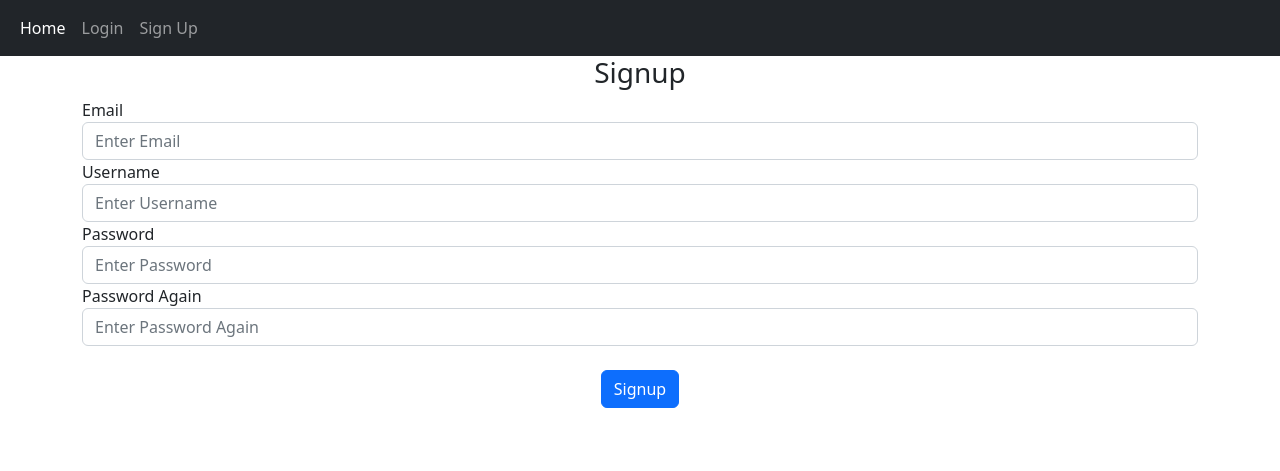
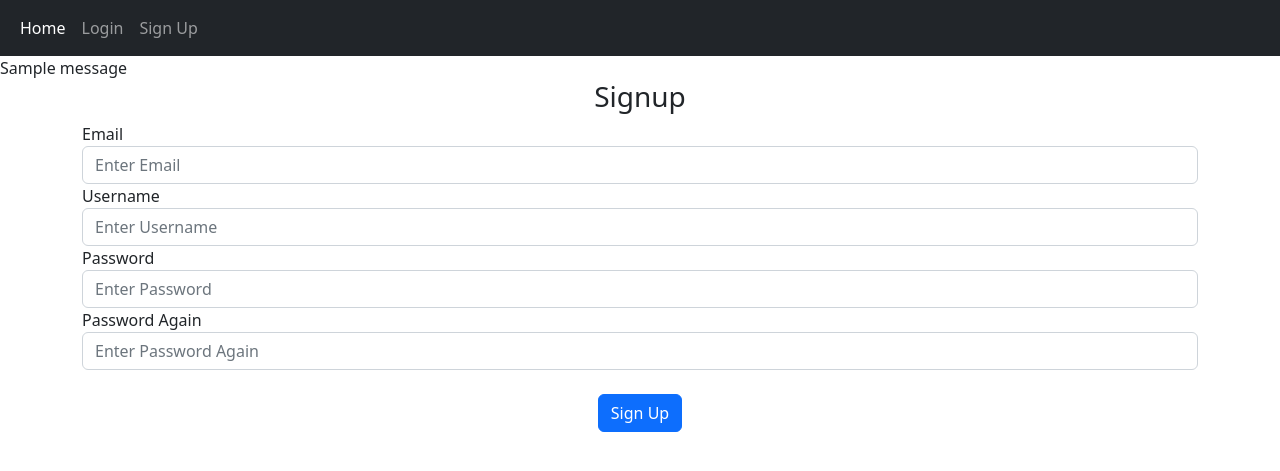
Before and after one commit to ViktoriaBy/Blog-Flask, a Flask app: page /sign-up in a window 1280 px wide. Shown: the top 471 px of the page. Run offline with Flask 2, Linux system fonts and the light colour scheme; tables that the repository leaves empty hold one stand-in row (values such as "Sample post"); one stand-in notice (Sample message) is shown.

Commit message:
added flash messages

```diff
--- a/website/auth.py
+++ b/website/auth.py
@@ -1,7 +1,7 @@
 from flask import Blueprint, render_template, redirect, url_for, request, flash
 from . import db
 from .models import User
-from flask_login import login_user, logout_user, login_required
+from flask_login import login_user, logout_user, login_required, current_user
 from werkzeug.security import generate_password_hash, check_password_hash
 
 auth = Blueprint("auth", __name__)
@@ -18,6 +18,11 @@ def login():
                 flash('Logged in!', category='message')
                 login_user(user, remember=True)
                 return redirect(url_for('views.home'))
+            else:
+                flash('Password is incorrect!', category='error')
+        else:
+            flash('Email does not exist!', category='error')
+
 
     return render_template("login.html")
 
@@ -31,6 +36,7 @@ def sign_up():
 
         email_exists = User.query.filter_by(email=email).first()
         username_exists = User.query.filter_by(username=username).first()
+
         if email_exists:
             flash('Email already in use!', category='error')
         elif username_exists:
@@ -44,14 +50,18 @@ def sign_up():
         elif len(email) < 4:
             flash('Email is invalid!', category='error')
         else:
-            new_user = User(email=email, username=username, password=generate_password_hash(password1, method='sh256'))
+            new_user = User(email=email, username=username, password=generate_password_hash(password1, method='sha256'))
             db.session.add(new_user)
             db.session.commit()
+            login_user(new_user, remember=True)
             flash('User created!')
             return redirect(url_for('views.home'))
 
     return render_template("signup.html")
 
+
 @auth.route("/logout")
+@login_required
 def logout():
+    logout_user()
     return redirect(url_for("views.home"))
--- a/website/templates/base.html
+++ b/website/templates/base.html
@@ -34,6 +34,13 @@
           </div>
         </div>
       </nav>
+      {% with messages = get_flashed_messages(with_categories=True) %}
+      {% if messages %}
+      {% for category, message in messages %}
+        {{ message }}
+        {% endfor %}
+      {% endif %}
+      {% endwith %}
     <div class="container">{% block content %}{% endblock %}</div>
 
     <script
--- a/website/templates/signup.html
+++ b/website/templates/signup.html
@@ -23,7 +23,7 @@
     <input class="form-control" type="password" id="password2" name="password2" placeholder="Enter Password Again">
   <br>
   <div align="center">
-   <button class="btn btn-primary" type="submit">Signup</button>
+   <button class="btn btn-primary" type="submit">Sign Up</button>
   </div>
 </div>
 </form>
```
